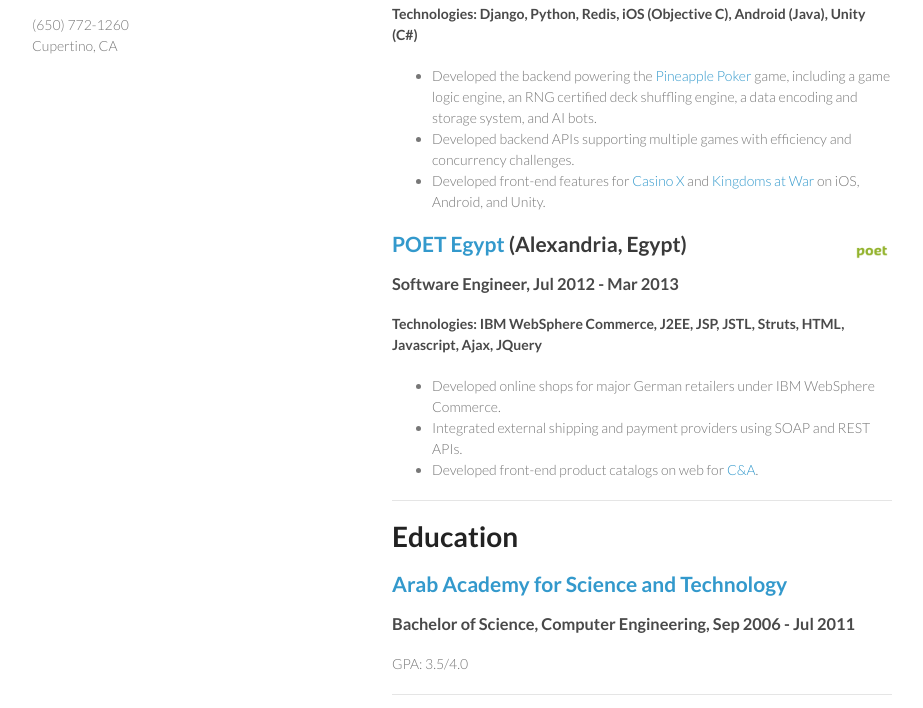
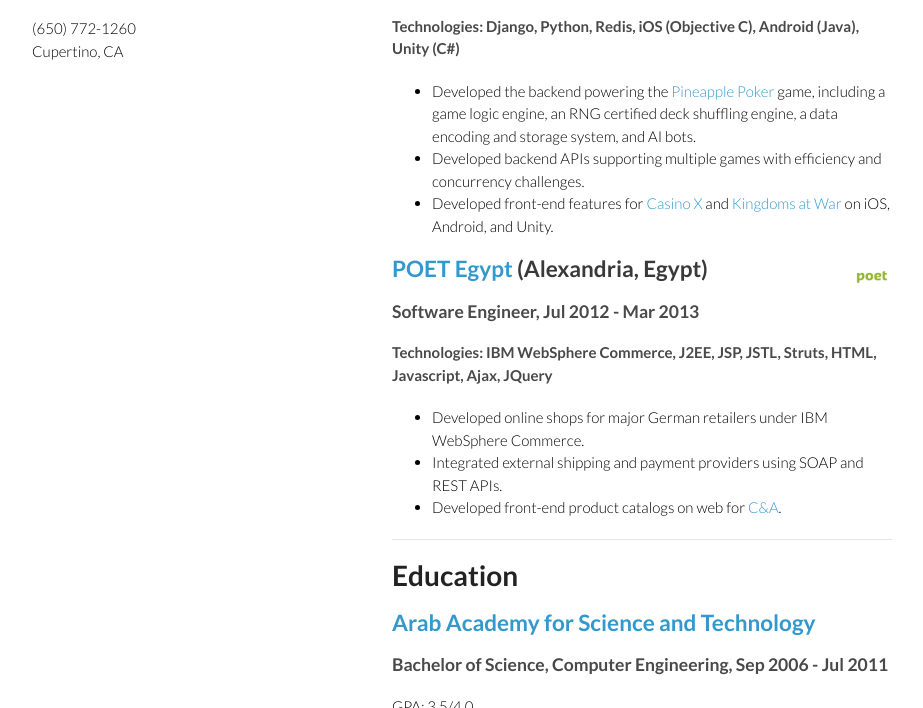
Before and after one commit to heshamattia/heshamattia.github.io, a plain HTML site: page index.html in a window 1280 px wide. Shown: the part 392-1100 px from the top of the page, without its empty margins (178-1101 px from the left). Drawn offline with Linux system fonts and the light colour scheme.

Commit message:
Updating body font size and color

```diff
--- a/stylesheets/styles.css
+++ b/stylesheets/styles.css
@@ -2,8 +2,7 @@
 
 body {
   padding:50px;
-  font:14px/1.5 Lato, "Helvetica Neue", Helvetica, Arial, sans-serif;
-  color:#777;
+  font:15px/1.5 Lato, "Helvetica Neue", Helvetica, Arial, sans-serif;
   font-weight:300;
 }
 
@@ -261,7 +260,6 @@
   body {
     padding:0.4in;
     font-size:10pt;
-    color:#444;
   }
   section {
     width: 600px;
```
